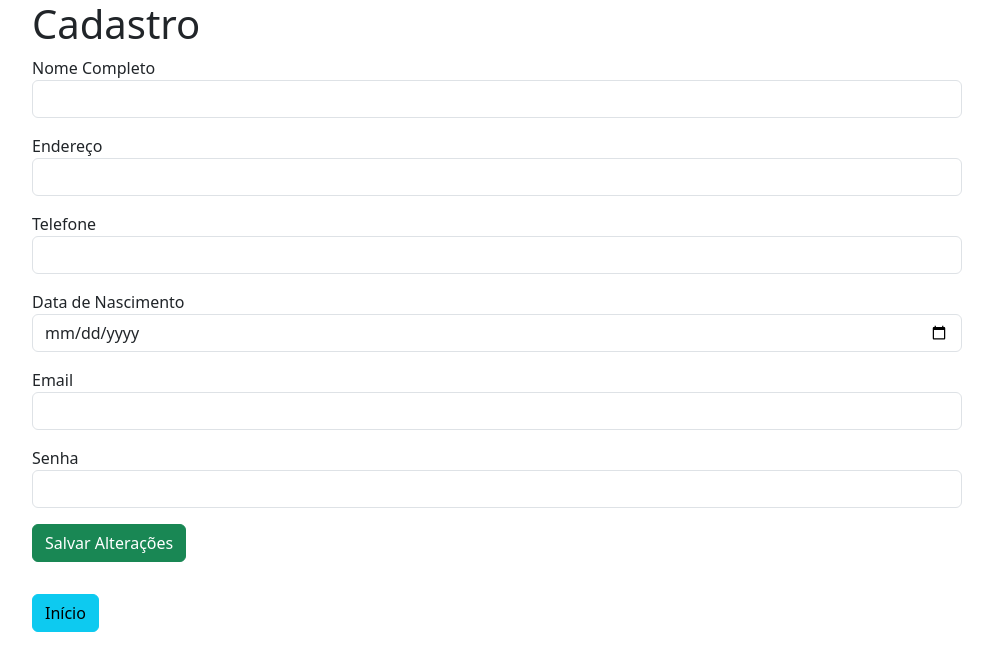
After one commit to kyoleht/crud-empresa, a PHP site: page /editar.php in a window 1280 px wide. The commit adds this page. Shown: the top 671 px of the page, without its empty margins (50-1043 px from the left). Run offline with PHP 8.4, Linux system fonts and the light colour scheme; data that the repository does not hold is empty.

Commit message:
crud-empresa

```diff
--- a/conexao.php
+++ b/conexao.php
@@ -13,3 +13,9 @@ function mensagem($texto, $tipo)
   $texto
 </div>";
 }
+
+function mostra_data($data) {
+  $date = explode('-', $data);
+  $escreve = $date[2] . '/'. $date[1] . '/'. $date[0];
+  return $escreve;
+}
--- /dev/null
+++ b/editar.php
@@ -0,0 +1,77 @@
+<!DOCTYPE html>
+<html lang="pt-br">
+
+<head>
+    <meta charset="UTF-8">
+    <meta name="viewport" content="width=device-width, initial-scale=1.0">
+    <link href="css/bootstrap.min.css" rel="stylesheet">
+    <script src="js/bootstrap.bundle.min.js"></script>
+    <title>Editar Cadastro</title>
+</head>
+
+<?php
+    include "conexao.php";
+
+    $id = $_GET['id'] ?? '';
+    $sql = "SELECT * FROM pessoas WHERE id = $id";
+
+    $dados = mysqli_query($conn, $sql);
+    $linha = mysqli_fetch_assoc($dados);
+?>
+
+<body>
+    <div class="container">
+        <div class="row">
+            <div class="col">
+                <h1>Cadastro</h1>
+                <form action="cadastro_script.php" method="POST">
+                    <div class="mb-3 row">
+                        <div class="form-group mb-3">
+                            <label for="nome">Nome Completo</label>
+                            <div class="col-sm-10">
+                                <input type="text" class="form-control" name="nome" required value="<?php echo $linha['nome']; ?>">
+                            </div>
+                        </div>
+                        <div class="form-group mb-3">
+                            <label for="endereco">Endereço</label>
+                            <div class="col-sm-10">
+                                <input type="text" class="form-control" name="endereco" required value="<?php echo $linha['endereco']; ?>">
+                            </div>
+                        </div>
+                        <div class="form-group mb-3">
+                            <label for="tel">Telefone</label>
+                            <div class="col-sm-10">
+                                <input type="tel" class="form-control" name="telefone" required value="<?php echo $linha['telefone']; ?>">
+                            </div>
+                        </div>
+                        <div class="form-group mb-3">
+                            <label for="nascimento">Data de Nascimento</label>
+                            <div class="col-sm-10">
+                                <input type="date" class="form-control" name="dt_nascimento" required value="<?php echo $linha['dt_nascimento']; ?>">
+                            </div>
+                        </div>
+                        <div class="form-group mb-3">
+                            <label for="email">Email</label>
+                            <div class="col-sm-10">
+                                <input type="email" class="form-control" name="email" required value="<?php echo $linha['email']; ?>">
+                            </div>
+                        </div>
+                        <div class="form-group mb-3">
+                            <label for="Senha">Senha</label>
+                            <div class="col-sm-10">
+                                <input type="password" class="form-control" name="senha" required value="<?php echo $linha['senha']; ?>">
+                            </div>
+                        </div>
+                        <div class="form-group mb-3">
+                            <input type="submit" class="btn btn-success" value="Salvar Alterações">
+                            <input type="hidden" name="id" value="<?php echo $linha['id']; ?>">
+                        </div>
+                    </div>
+                </form>
+                <a href="index.php" class="btn btn-info">Início</a>
+            </div>
+        </div>
+    </div>
+</body>
+
+</html>
```
Also changed, not shown: editado.php (added, +44 -0 lines), pesquisa.php (+35 -30 lines), index.php (line endings or trailing spaces), 1 other file.
